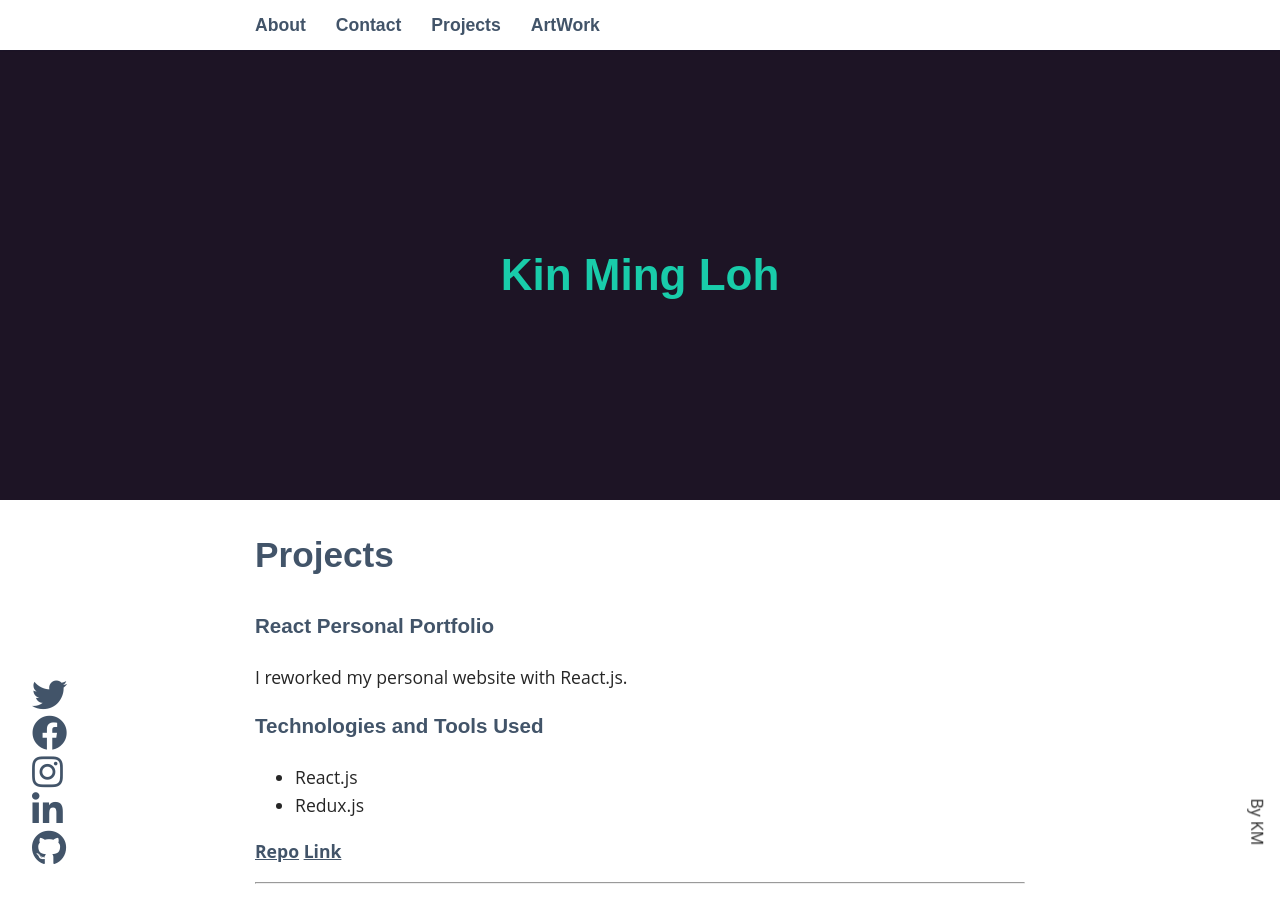
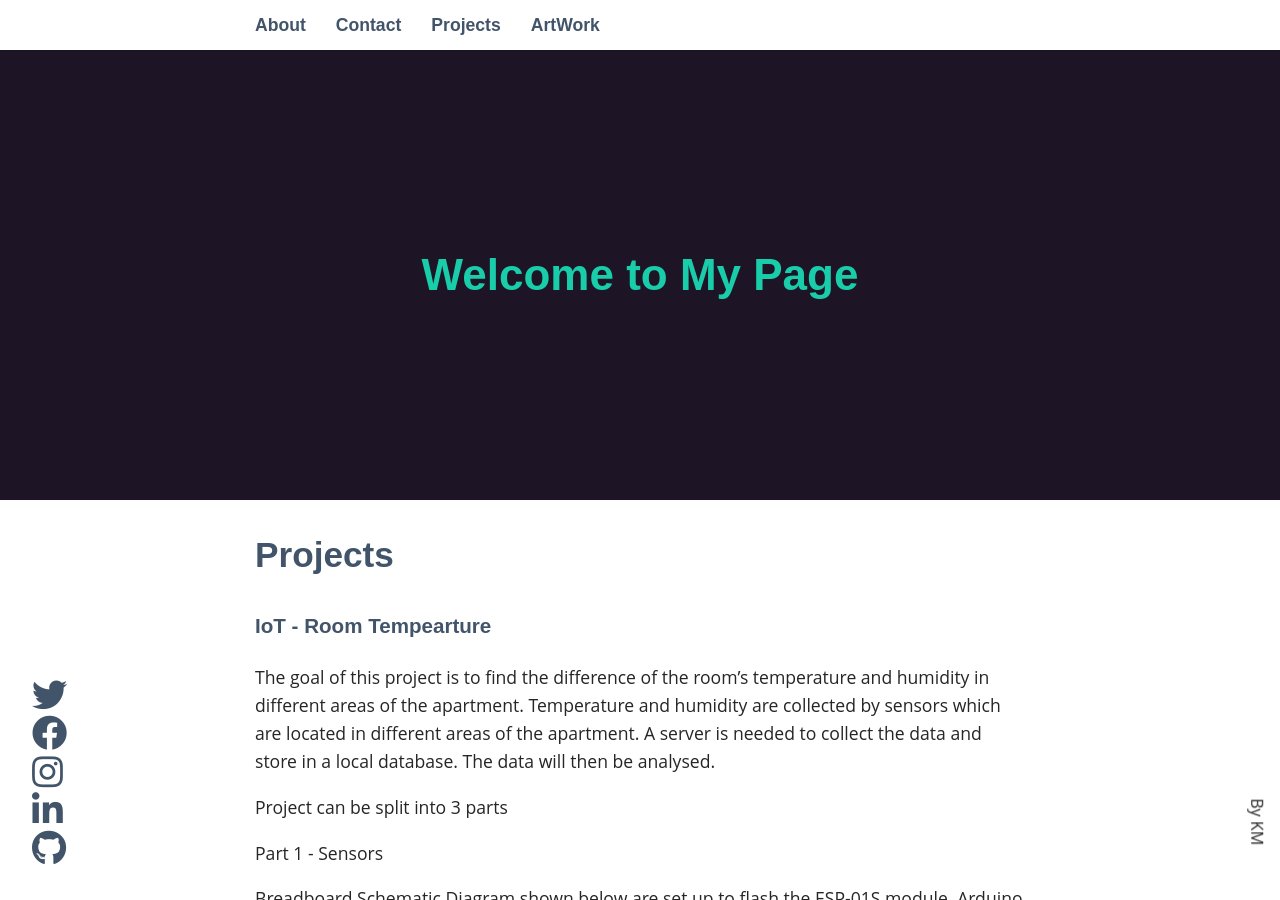
Before and after one commit to kinming92/kinming92.github.io, a Jekyll site: the page built from index.html, in a window 1280 px wide and 900 px high. Built offline with Jekyll 4.4.1, drawn with Linux system fonts in a browser that asks for light colours; nearby versions of some CDN libraries; some of the changed text lies outside the part shown.

Commit message:
added IoT- Temperature Sensor Project Draft

```diff
--- a/_config.yml
+++ b/_config.yml
@@ -18,8 +18,8 @@
 # You can create any custom variable you would like, and they will be accessible
 # in the templates via {{ site.myvariable }}.
 
-title: Kin Ming Loh
-email: kmloh@ucsd.edu
+title: Welcome to My Page
+email:
 description: >- # this means to ignore newlines until "baseurl:"
   Write an awesome description for your new site here. You can edit this
   line in _config.yml. It will appear in your document head meta (for
--- /dev/null
+++ b/_posts/2022-02-12-room-tempearture-sensor.md
@@ -0,0 +1,30 @@
+---
+layout: post
+title: IoT - Room Tempearture
+date: 2022-02-12
+categories: jekyll update
+excerpt_separator: <!--more-->
+---
+
+The goal of this project is to find the difference of the room's temperature and humidity in different areas of the apartment. Temperature and humidity are collected by sensors which are located in different areas of the apartment. A server is needed to collect the data and store in a local database. The data will then be analysed.
+
+Project can be split into 3 parts
+
+Part 1 - Sensors
+
+Breadboard Schematic Diagram shown below are set up to flash the ESP-01S module. Arduino IDE is used to upload the sketch and flash the ESP-01S module.
+
+![Breadboard](/assets/IoTRoomTemperature/flashing-esp01s_bb.png)
+![Schematic](/assets/IoTRoomTemperature/flashing-esp01s_schem.PNG)
+
+Technologies and Tools Used
+- Arduino IDE
+- ESP-01S
+- ESP8266(ESPF-DEVKIT V4)
+- DHT 11
+
+Part 2 - Django Server and Database
+<!-- - [C++ implementation for inverse and division](https://github.com/kinming92/divvy_assembler) -->
+<!-- - [Final Code](https://github.com/kinming92/Divvy_FinalProject) -->
+
+Part 3 - Analytic Report
```
Also changed, not shown: assets/IoTRoomTemperature/flashing-esp01s_bb.png (added), assets/IoTRoomTemperature/flashing-esp01s_schem.png (added).
